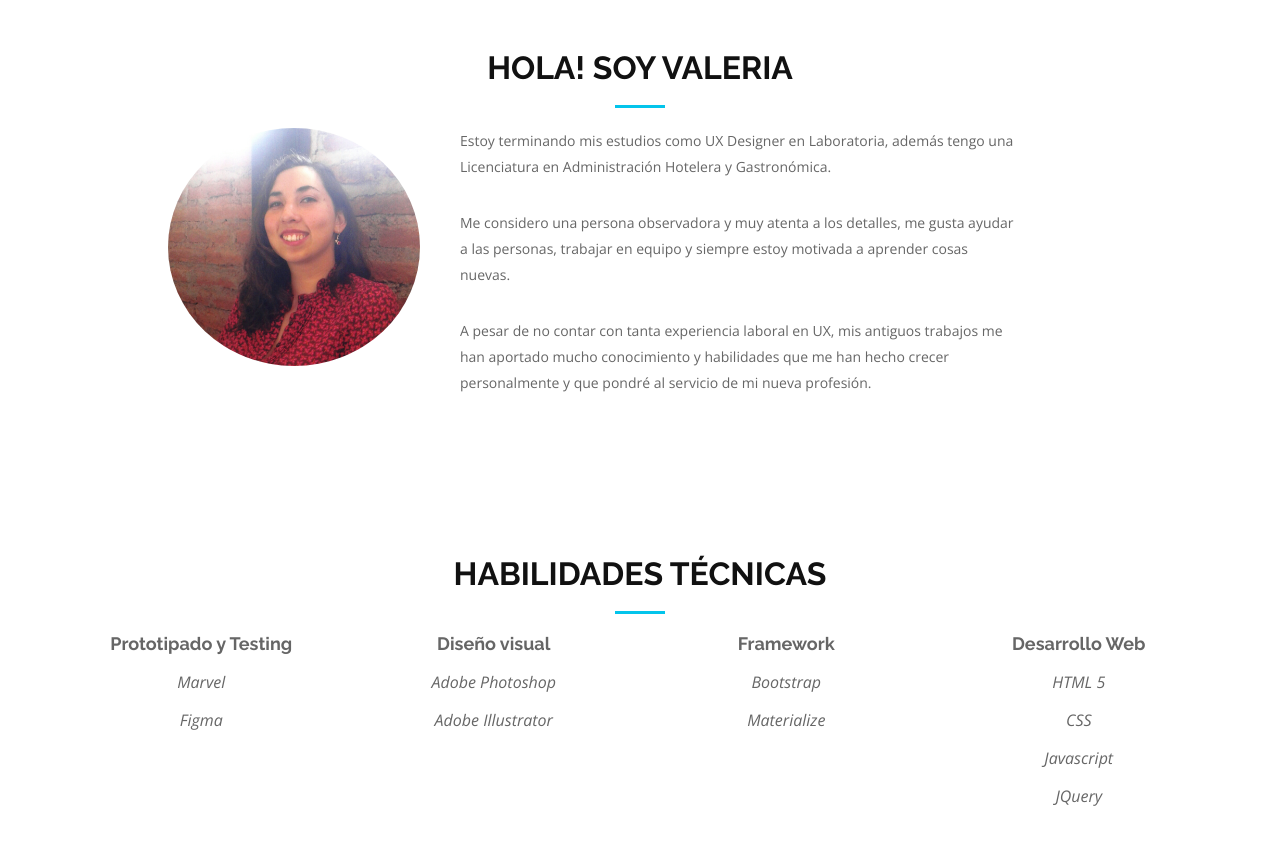
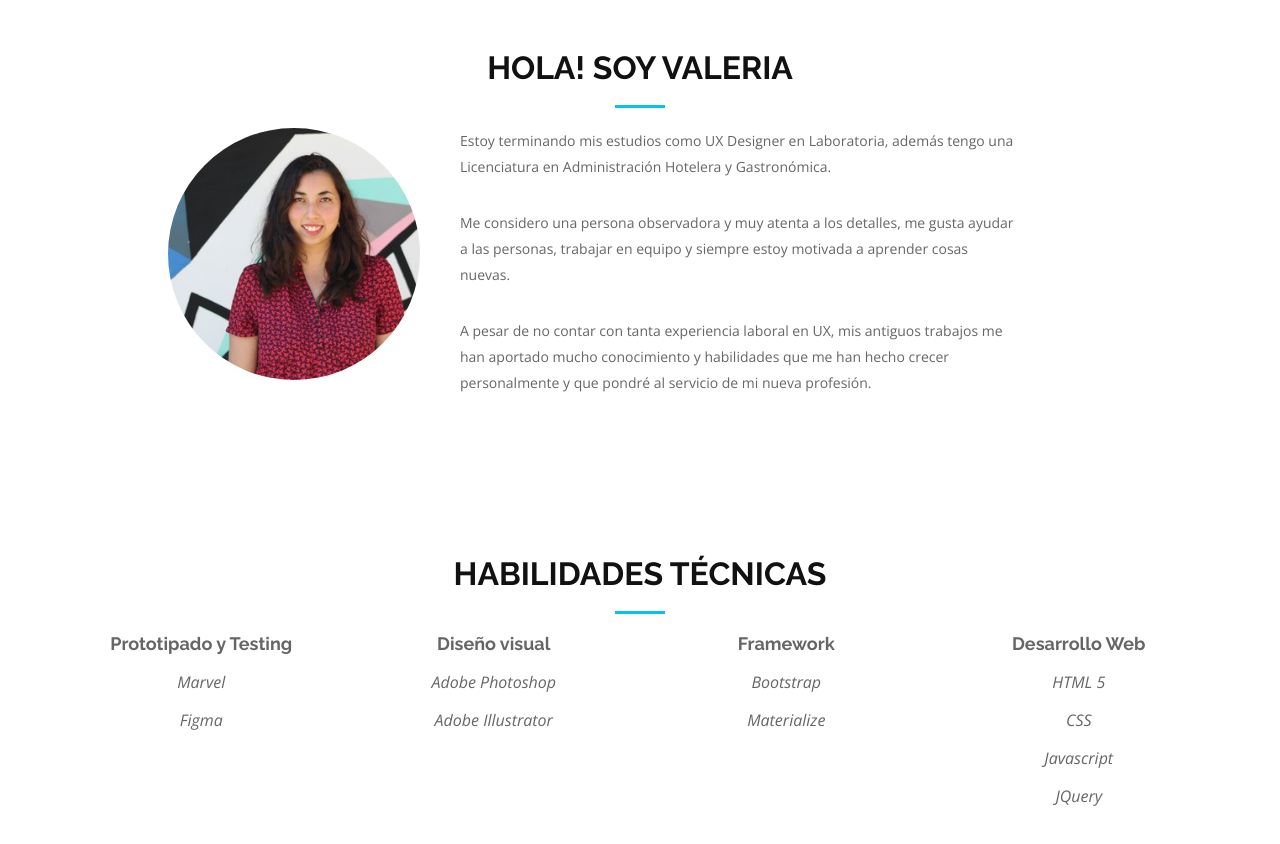
Before and after one commit to ValeritaPaz/vnh-portafolio, a plain HTML site: page index.html in a window 1280 px wide. Shown: the part 920-1764 px from the top of the page. Drawn offline with nearby package versions, Linux system fonts and the light colour scheme.

Commit message:
nueva foto

```diff
--- a/index.html
+++ b/index.html
@@ -109,7 +109,7 @@
     <div class="container about-container wow fadeInUp">
       <div class="row">
         <div class="col-md-4 col-md-push-1 about-content align-center">
-          <img src="assets/img/valenh-foto.jpg" alt="Valeria Navarrete" class="img-circle">
+          <img src="assets/img/vpnh.jpg" alt="Valeria Navarrete" class="img-circle">
         </div>
         <div class="col-md-6 about-content">
           <p class="about-text">
```
Also changed, not shown: assets/img/valenh-foto.jpg (deleted), assets/img/vpnh.jpg (added).
